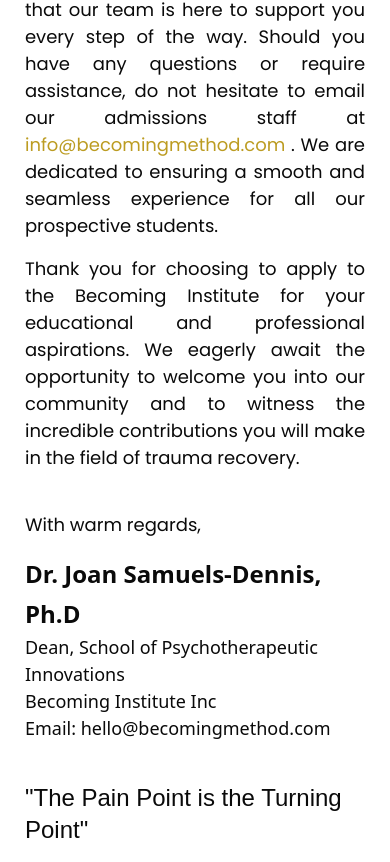
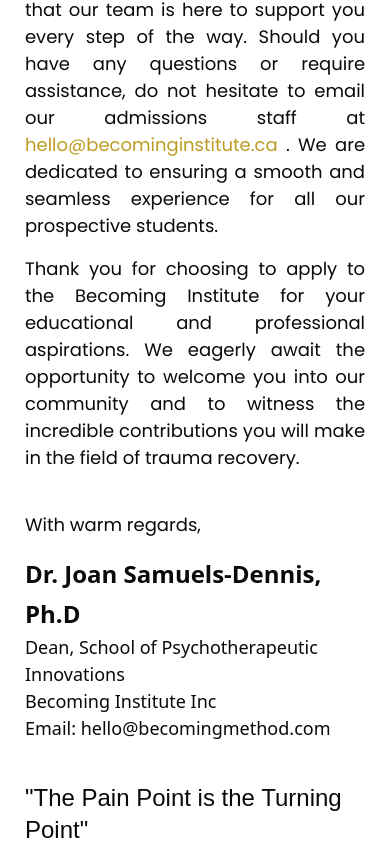
Before and after one commit to enrollBecome/enrool, a React (Vite) app: page / in a window 390 px wide. Shown: the part 1516-2378 px from the top of the page. Built offline with nearby package versions, Linux system fonts and the light colour scheme; no server answers; a web font is replaced by a local one.

Commit message:
Final Changes

```diff
--- a/src/pages/howToApply.jsx
+++ b/src/pages/howToApply.jsx
@@ -24,7 +24,7 @@
               </div>
             </div>
 
-            <div className='w-1/2 mt-10'>
+            <div className='sm:w-full sm:px-5 md:p-0 md:w-1/2 mt-10'>
             <Accordion type="single" collapsible className="w-full">
       <AccordionItem value="item-1">
         <AccordionTrigger className="text-2xl font-light">Steps To Apply</AccordionTrigger>
@@ -43,7 +43,7 @@
         <button className="ml-2 text-blue-600 font-medium underline hover:text-blue-800 focus:outline-none" onClick={() => navigate("/sign-in")}>
           APPLY NOW
         </button>
-        button to access the online application portal.
+        {" "}button to access the online application portal.
       </li>
       <li>Create your student profile.</li>
       <li>Submit your application with all relevant information.</li>
--- a/src/pages/landing.jsx
+++ b/src/pages/landing.jsx
@@ -4,11 +4,11 @@
   return (
     <>
     <img src="https://tallkizetxyhcvjujgzw.supabase.co/storage/v1/object/public/uploads/applicationpage.png" className='w-full'/>
-    <div className='w-full flex justify-center flex-col items-center sm:py-8 md:py-14'>
+    <div className='w-full flex justify-center flex-col items-center sm:py-8 md:pt-14 md:pb-5'>
         <span className='sm:text-4xl md:text-6xl sm:pt-4 md:pt-10 font-semibold seasons_regular'>Message from the Dean</span>
         <span className='py-5 text-lg poppins-regular'>Your Success is Our Success</span>
     </div>
-    <div className='md:p-20 sm:p-4 flex sm:gap-4 md:gap-20 justify-center sm:flex-col sm:items-center md:flex-row'>
+    <div className='md:px-20 sm:p-4 flex sm:gap-4 md:gap-20 justify-center sm:flex-col sm:items-center md:flex-row'>
         <img src="https://tallkizetxyhcvjujgzw.supabase.co/storage/v1/object/public/uploads/deanimage.png" className='rounded-full md:w-[550px] md:h-[530px] sm:w-4/5' />
         <div className='sm:w-[95%] md:w-1/2 '>
         <h1 className='poppins-regular text-lg pb-6'>Dear Student,</h1>
@@ -22,7 +22,7 @@
         </p>
         <p className='poppins-regular text-lg leading-normal text-justify pb-4'>
             As you navigate through the registration process, please know that our team is here to support you every step of the way. Should you have any questions or require assistance, do not hesitate to email our admissions staff at
-            <a href="mailto:info@becomingmethod.com" className='text-[#bc9c22] cursor-pointer'>{" "}info@becomingmethod.com{" "}</a>. We are dedicated to ensuring a smooth and seamless experience for all our prospective students.
+            <a href="mailto:hello@becominginstitute.ca" className='text-[#bc9c22] cursor-pointer'>{" "}hello@becominginstitute.ca{" "}</a>. We are dedicated to ensuring a smooth and seamless experience for all our prospective students.
         </p>
         <p className='poppins-regular text-lg leading-normal text-justify pb-10'>
             Thank you for choosing to apply to the Becoming Institute for your educational and professional aspirations.
--- a/src/pages/privacyPolicy.jsx
+++ b/src/pages/privacyPolicy.jsx
@@ -58,7 +58,7 @@
 
   <h2 className="text-xl font-semibold mb-2">Contact Information</h2>
   <p className="mb-4">
-    If you have any questions about this Privacy Policy, please contact us at <a href="mailto:privacy@becomingmethod.com" className="text-blue-600 hover:underline">privacy@becomingmethod.com</a>.
+    If you have any questions about this Privacy Policy, please contact us at <a href="mailto:privacy@becominginstitute.ca" className="text-blue-600 hover:underline">privacy@becominginstitute.ca</a>.
   </p>
 </div>
 </div>            </div>
--- a/src/pages/register.jsx
+++ b/src/pages/register.jsx
@@ -20,7 +20,7 @@
         <div className="hidden h-screen  sm: md:block">
           <img
             className="h-full"
-            src="https://tallkizetxyhcvjujgzw.supabase.co/storage/v1/object/public/uploads/Image%20(2).png"
+            src="https://tallkizetxyhcvjujgzw.supabase.co/storage/v1/object/public/uploads//Inspire%20Healing,%20Lead%20with%20Vision.jpg"
           />
         </div>
       </div>
--- a/src/pages/signUp.jsx
+++ b/src/pages/signUp.jsx
@@ -16,7 +16,7 @@
             <Link to="/terms-condition" className="font-thin text-sm text-gray-400" >Terms & Condition  </Link>
             <Link to="/privacy-policy" className="font-thin text-sm text-gray-400" >Privacy Policy</Link>
           </div></div>
-    <div className=' sm: hidden md:block h-screen'><img className='h-full' src="https://tallkizetxyhcvjujgzw.supabase.co/storage/v1/object/public/uploads/Image%20(2).png"/></div>
+    <div className=' sm: hidden md:block h-screen'><img className='h-full' src="https://tallkizetxyhcvjujgzw.supabase.co/storage/v1/object/public/uploads//Inspire%20Healing,%20Lead%20with%20Vision.jpg"/></div>
 
     </div>
     </>
--- a/src/pages/termsConditions.jsx
+++ b/src/pages/termsConditions.jsx
@@ -80,7 +80,7 @@
 
   <h2 className="text-xl seasons font-semibold mb-2">Contact Information</h2>
   <p className="mb-4">
-    For any questions or concerns regarding these terms and conditions, please contact us at <a href="mailto:info@becomingmethod.com" className="text-blue-600 hover:underline">info@becomingmethod.com</a>.
+    For any questions or concerns regarding these terms and conditions, please contact us at <a href="mailto:hello@becominginstitute.ca" className="text-blue-600 hover:underline">hello@becominginstitute.ca</a>.
   </p>
 
   <p className="text-center font-medium mt-6">
```
